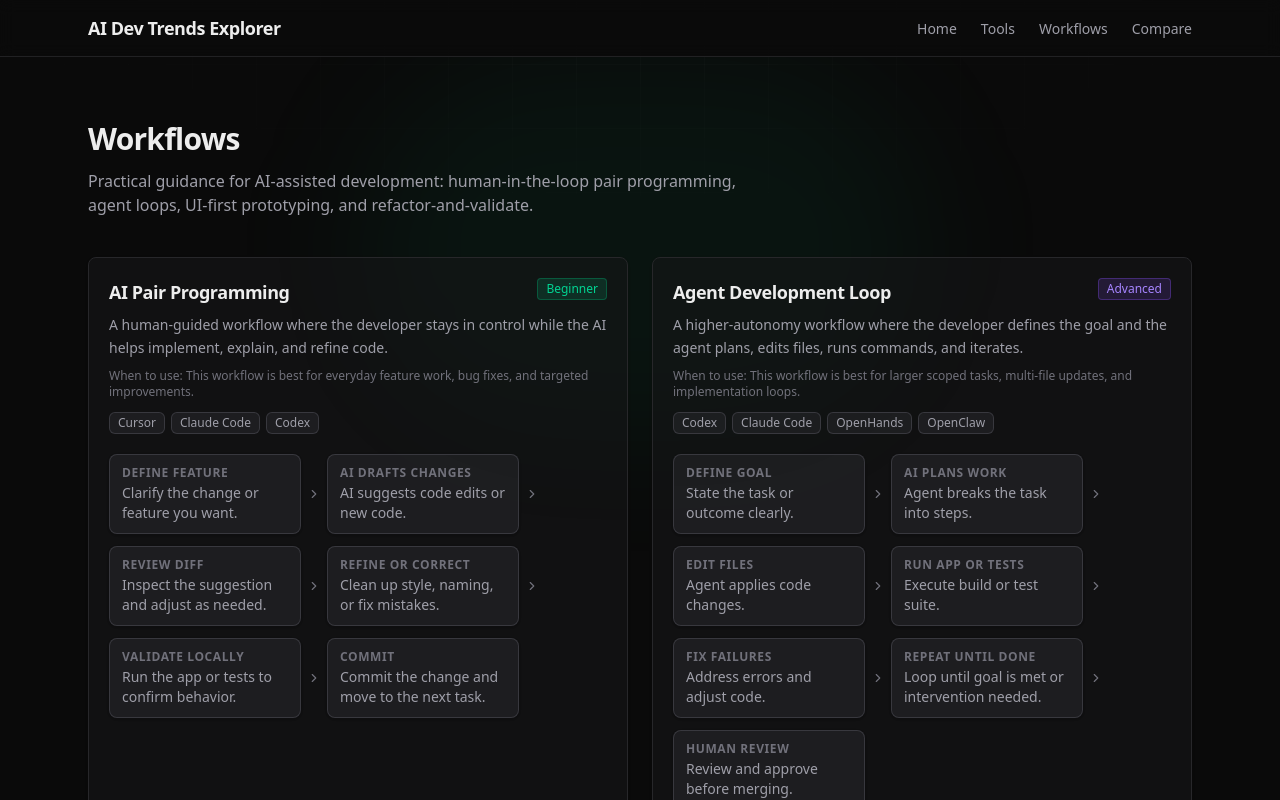
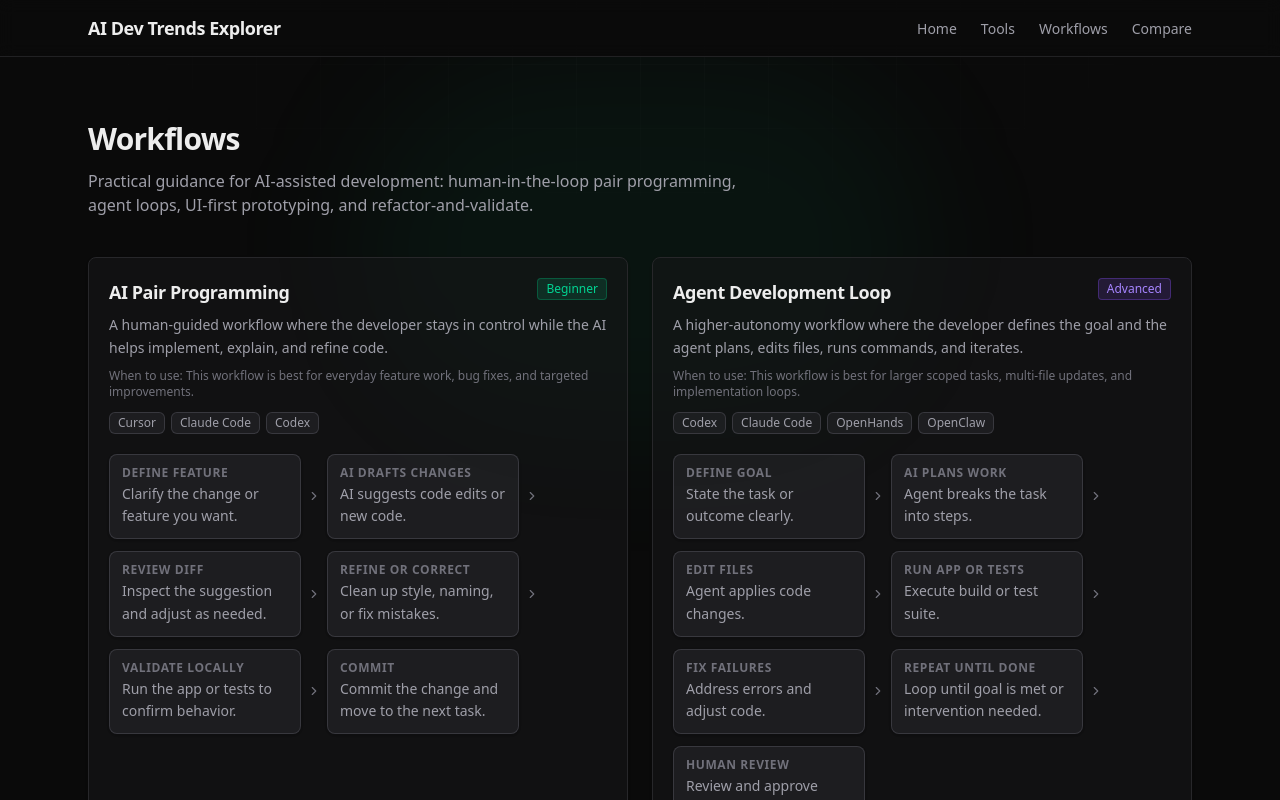
Before and after one commit to ian-schwartz/ai-dev-trends-explorer, a Next.js app: page /workflows in a window 1280 px wide. Shown: the top 800 px of the page. Built offline with nearby package versions, Linux system fonts and the light colour scheme.

Commit message:
fix: remove truncation from workflow step descriptions

```diff
--- a/src/components/workflows/MiniWorkflow.tsx
+++ b/src/components/workflows/MiniWorkflow.tsx
@@ -12,7 +12,7 @@ export function MiniWorkflow({ name, description, steps }: MiniWorkflowProps) {
       <h3 className="text-base font-semibold tracking-tight text-foreground">
         {name}
       </h3>
-      <p className="mt-2 min-h-[3.75rem] line-clamp-3 text-sm leading-relaxed text-zinc-400">
+      <p className="mt-2 text-sm leading-relaxed text-zinc-400">
         {description}
       </p>
       <div className="mt-4 flex flex-wrap items-center gap-x-1.5 gap-y-2.5">
--- a/src/components/workflows/WorkflowCard.tsx
+++ b/src/components/workflows/WorkflowCard.tsx
@@ -27,7 +27,7 @@ function StepCard({
 }) {
   return (
     <motion.div
-      className="w-full min-w-0 rounded-lg border border-zinc-700/80 bg-zinc-800/60 px-3 py-2.5 shadow-sm transition-all duration-200 hover:border-zinc-600 hover:bg-zinc-800/80 sm:min-w-[8rem] sm:max-w-[12rem] sm:w-auto"
+      className="w-full min-w-0 rounded-lg border border-zinc-700/80 bg-zinc-800/60 px-3 py-2.5 shadow-sm transition-all duration-200 hover:border-zinc-600 hover:bg-zinc-800/80 sm:min-h-[4rem] sm:min-w-[8rem] sm:max-w-[12rem] sm:w-auto"
       data-step={stepIndex + 1}
       initial={{ opacity: 0, y: 10 }}
       animate={{ opacity: 1, y: 0 }}
@@ -40,7 +40,7 @@ function StepCard({
       <p className="text-xs font-semibold uppercase tracking-wider text-zinc-500">
         {step.title}
       </p>
-      <p className="mt-0.5 line-clamp-2 text-sm text-zinc-400">
+      <p className="mt-0.5 text-sm leading-relaxed text-zinc-400">
         {step.description}
       </p>
     </motion.div>
```
